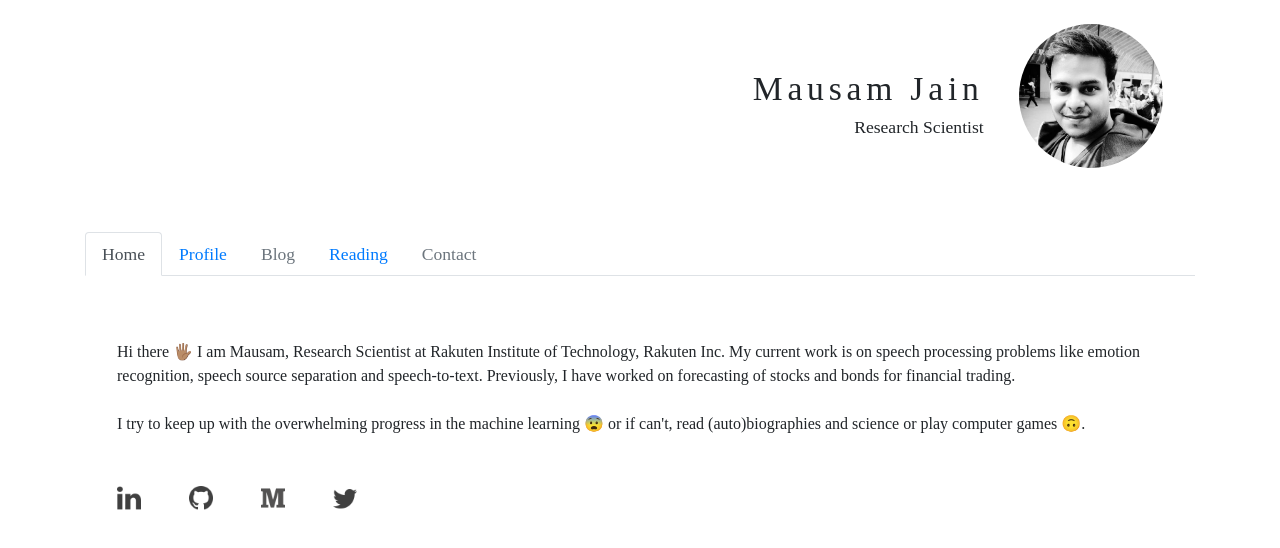
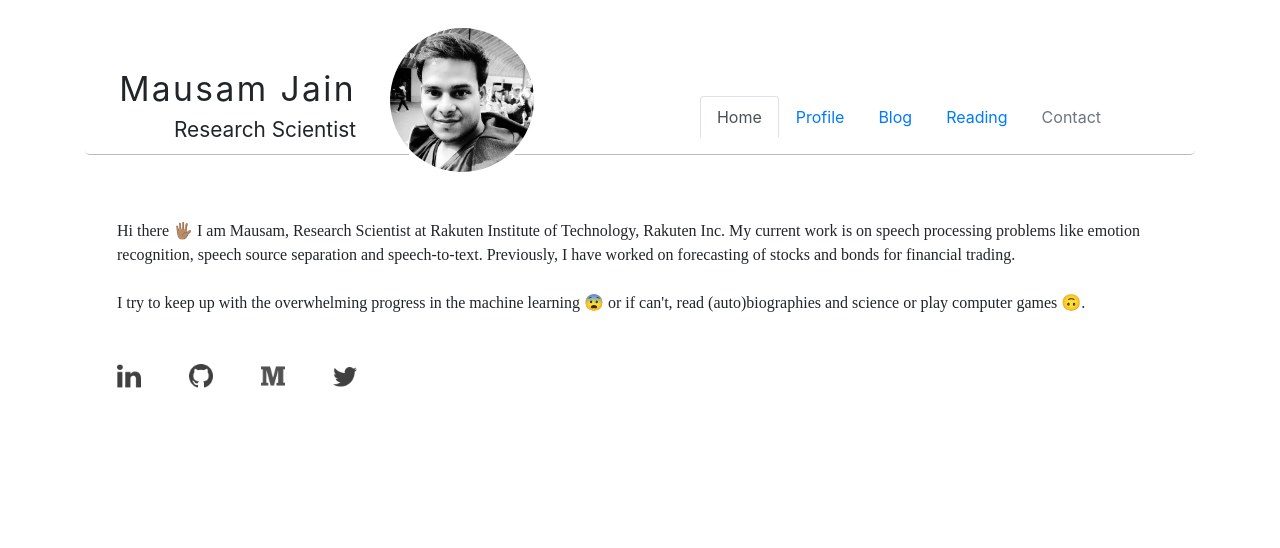
Before and after one commit to mausamsion/mausamsion.github.io, a React (Create React App) app: page / in a window 1280 px wide. Shown: the top 548 px of the page. Built offline with nearby package versions, Linux system fonts and the light colour scheme.

Commit message:
changes in looks

```diff
--- a/src/App.css
+++ b/src/App.css
@@ -1,38 +1,12 @@
-.App {
-  text-align: center;
+
+.body {
+    /* -webkit-font-smoothing: antialiased;
+    -moz-osx-font-smoothing: grayscale; */
+    font-family: 'PT Sans', sans-serif;
+    font-size: 1.25rem;
+    background: #fafafa;
 }
 
-.App-logo {
-  height: 40vmin;
-  pointer-events: none;
-}
-
-@media (prefers-reduced-motion: no-preference) {
-  .App-logo {
-    animation: App-logo-spin infinite 20s linear;
-  }
-}
-
-.App-header {
-  background-color: #282c34;
-  min-height: 100vh;
-  display: flex;
-  flex-direction: column;
-  align-items: center;
-  justify-content: center;
-  font-size: calc(10px + 2vmin);
-  color: white;
-}
-
-.App-link {
-  color: #61dafb;
-}
-
-@keyframes App-logo-spin {
-  from {
-    transform: rotate(0deg);
-  }
-  to {
-    transform: rotate(360deg);
-  }
-}
+/* .global {
+    background: #aaaaaa;
+} */
--- a/src/App.js
+++ b/src/App.js
@@ -1,78 +1,104 @@
-import React from 'react';
-import './App.css';
+import React, { useState } from 'react';
+import '../src/App.css';
+
 import Home from './components/Home.js'
 import Profile from './components/Profile.js'
 import Reading from './components/Reading.js'
+import Blog from './components/Blog.js'
 import me from './media/mj.jpg'
 
 import Container from 'react-bootstrap/Container'
 import Jumbotron from 'react-bootstrap/Jumbotron'
 import Image from 'react-bootstrap/Image'
-import Tabs from 'react-bootstrap/Tabs'
-import Tab from 'react-bootstrap/Tab'
 import Row from 'react-bootstrap/Row'
 import Col from 'react-bootstrap/Col'
+import Nav from 'react-bootstrap/Nav'
+
+// const globalStyle = {
+//     fontFamily: 'PT Sans',
+//     fontSize: '1.15rem'
+// }
 
 const jumboStyle = {
     backgroundColor: 'transparent',
-    marginBottom: '0',
-    fontFamily: 'Seravek'
+    paddingTop: '4rem',
+    paddingBottom: '0.5rem',
+    marginBottom: '0rem',
+    borderBottom: '0.01rem solid #bbbbbb',
+    // fontFamily: 'Seravek'
 }
 
-const jumboName = {
-    letterSpacing: '0.3rem',
+const myName = {
+    letterSpacing: '0.15rem',
     fontSize: '2.1rem',
     marginBottom: '0'
 }
-const jumboDesg = {
-    fontSize: '1.1rem',
+const myDesg = {
+    fontSize: '1.3rem',
     marginBottom: '0'
+}
+const dpStyle = {
+    width:'9.5rem',
+    height:'9.5rem',
+    marginTop:'-2.5rem',
+    marginBottom:'-2rem',
+    border: '0.3rem solid #ffffff'
 }
 
 const tabsStyle = {
-    fontSize: '1.1rem',
-    fontFamily: 'Seravek'
-}
-
-const dpStyle = {
-    width:'9rem',
-    height:'9rem',
-    marginTop:'-2.5rem'
+    border: '0rem',
+    marginTop: '2rem'
 }
 
 function App() {
+    const [content, setContent] = useState(<Home />)
+    function handleSelect(eventKey){
+        if (eventKey === 'home'){
+            setContent(<Home />)
+        } else if (eventKey === 'blog'){
+            setContent(<Blog />)
+        } else if (eventKey === 'profile'){
+            setContent(<Profile />)
+        } else if (eventKey === 'reading'){
+            setContent(<Reading />)
+        } else if (eventKey === 'contact'){
+            setContent('')
+        }
+    }
     return(
-        <Container>
+        <Container className='global'>
             <Jumbotron style={jumboStyle}>
                 <Row>
-                    <Col sm={10} className='text-right'>
-                        <p style={jumboName}> Mausam Jain </p>
-                        <p style={jumboDesg}> Research Scientist </p>
+                    <Col sm={3} className='text-right'>
+                        <p style={myName}> Mausam Jain </p>
+                        <p style={myDesg}> Research Scientist </p>
                     </Col>
                     <Col sm={2} className='text-right'>
                         <Image src={me} roundedCircle style={dpStyle} />
                     </Col>
+                    <Col sm={1} />
+                    <Col sm={6} className='text-right'>
+                        <Nav variant="tabs" className="justify-content-center" defaultActiveKey="home" as="ul" style={tabsStyle}>
+                            <Nav.Item as="li">
+                                <Nav.Link eventKey='home' onSelect={handleSelect}>Home</Nav.Link>
+                            </Nav.Item>
+                            <Nav.Item as="li">
+                                <Nav.Link eventKey='profile' onSelect={handleSelect}>Profile</Nav.Link>
+                            </Nav.Item>
+                            <Nav.Item as="li">
+                                <Nav.Link eventKey='blog' onSelect={handleSelect}>Blog</Nav.Link>
+                            </Nav.Item>
+                            <Nav.Item as="li">
+                                <Nav.Link eventKey='reading' onSelect={handleSelect}>Reading</Nav.Link>
+                            </Nav.Item>
+                            <Nav.Item as="li">
+                                <Nav.Link eventKey='contact' onSelect={handleSelect} disabled>Contact</Nav.Link>
+                            </Nav.Item>
+                        </Nav>
+                    </Col>
                 </Row>
             </Jumbotron>
-
-            <Tabs defaultActiveKey="home" id="uncontrolled-tab-example" style={tabsStyle}>
-                <Tab eventKey="home" title="Home">
-                    <Home />
-                </Tab>
-                <Tab eventKey="profile" title="Profile">
-                    <Profile />
-                </Tab>
-                <Tab eventKey="blog" title="Blog" disabled>
-                    this is blog
-                </Tab>
-                <Tab eventKey="reading" title="Reading">
-                    <Reading />
-                </Tab>
-                <Tab eventKey="contact" title="Contact" disabled>
-                    this is contact
-                </Tab>
-            </Tabs>
-
+            <div>{content}</div>
         </Container>
     )
 }
```
